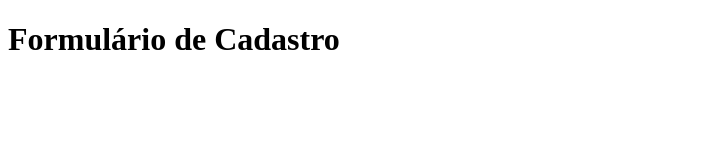
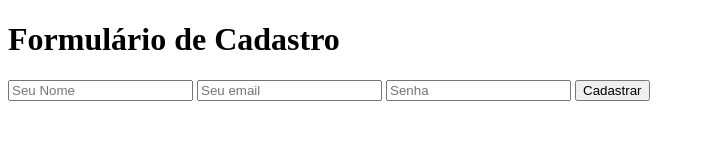
Before and after one commit to renanfront/curso_ebac_frontend, a plain HTML site: page form.html in a window 1280 px wide. Shown: the whole page, without its empty margins (0-705 px from the left). Drawn offline with Linux system fonts and the light colour scheme.

Commit message:
Alterando form.html, inclusao dos campos nome,email, senha e botao enviar

```diff
--- a/form.html
+++ b/form.html
@@ -7,6 +7,19 @@
     <title>Módulo 3 | HTML</title>
 </head>
 <body>
-    <h1>Formulário de Cadastro</h1>
+    <form action="">
+        <h1>Formulário de Cadastro</h1>
+
+
+        <input id="nome" placeholder="Seu Nome" type="text">
+
+
+        <input id="email" placeholder="Seu email" type="email">
+
+
+        <input id="senha" placeholder="Senha" type="text">
+
+        <button type="submit">Cadastrar</button>
+    </form>
 </body>
 </html>
```
